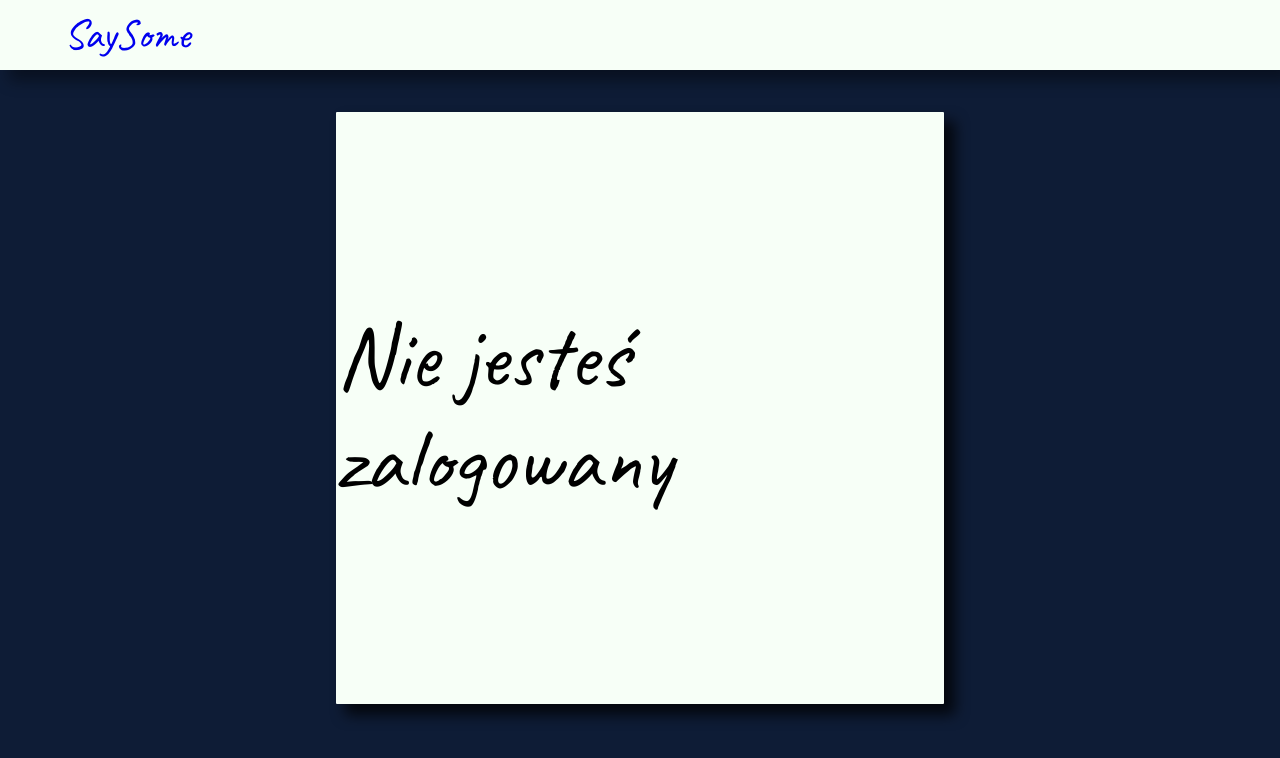
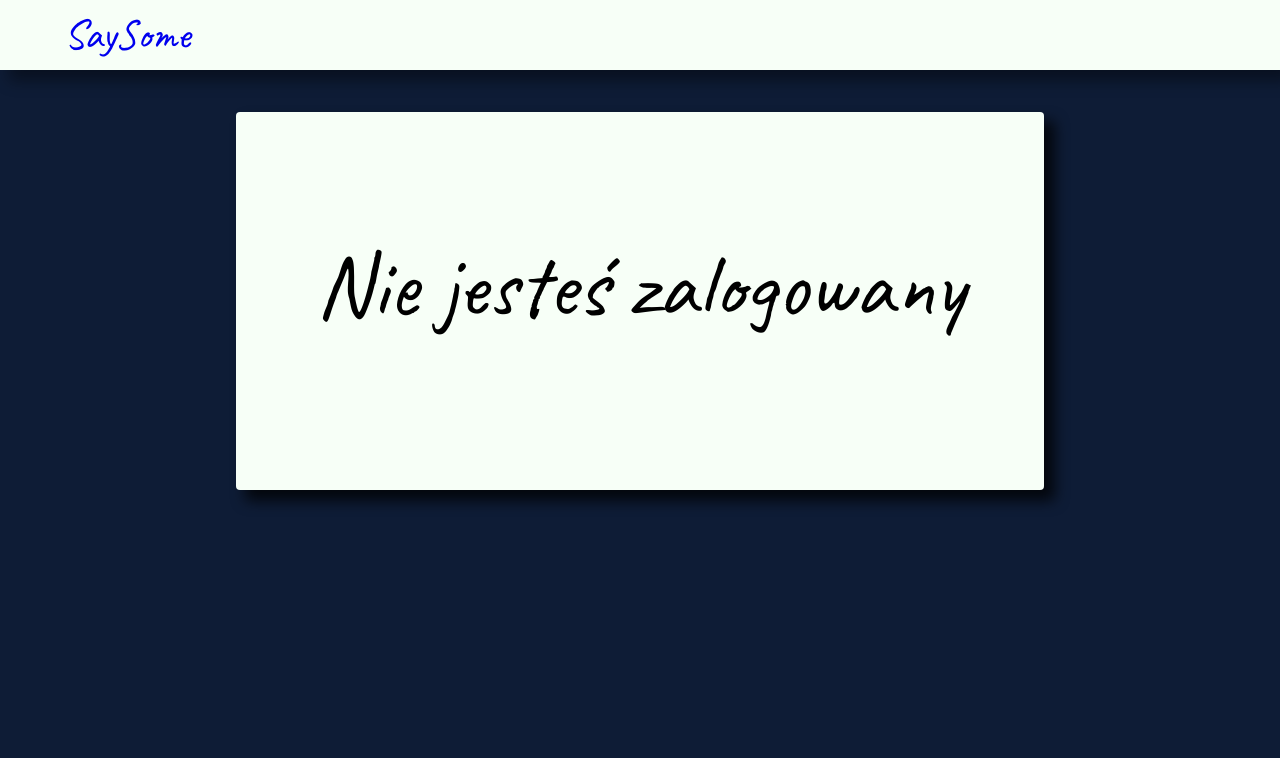
Before and after one commit to mateuszhadrian/SaySome, a React (Create React App) app: page /profil in a window 1280 px wide. Shown: the top 758 px of the page. Built offline with nearby package versions, Linux system fonts and the light colour scheme; no server answers; the HTML template or start-up script is replaced by a standard one.

Commit message:
profile page view corrected/ edit profile card corrected

```diff
--- a/src/App.css
+++ b/src/App.css
@@ -1,4 +1,8 @@
 @import url('https://fonts.googleapis.com/css?family=Caveat&display=swap');
+
+html {
+  height: 100%;
+}
 
 body {
   font-family: 'Caveat', cursive;
@@ -48,6 +52,7 @@ body {
 
 .navbar__button {
   text-decoration: none;
+  color: black;
 }
 
 .navbar__button:visited {
@@ -181,28 +186,29 @@ body {
   display: flex;
   justify-content: center;
   align-items: center;
-  height: 74vh;
 }
 
 .profile-page__background {
   display: flex;
   justify-content: center;
   align-items: center;
-  border-radius: 1px;
+  border-radius: 4px;
   height: 100%;
-  width: 50%;
+  padding: 42px 80px 12px 80px;
   background: #F7FFF7;
   box-shadow: 10px 10px 14px 1px rgba(0, 0, 0, 0.753);
 }
 
 .profile-page__body {
   position: relative;
+  height: 100%;
 }
 
 .edit__container {
   background: rgba(14, 28, 54, 0.897);
-  position: absolute;
-  height: 100vh;
+  position: fixed;
+  z-index: 10;
+  height: 100%;
   width: 100vw;
   display: flex;
   justify-content: center;
@@ -224,8 +230,10 @@ body {
 }
 
 .edit__header {
+  color: #0E1C36;
+  text-shadow: 5px 5px 9px rgba(00,00,00,0.3);
   font-size: 32px;
-  margin-bottom: 12px;
+  margin-bottom: 24px;
 }
 
 .edit__form__wrapper {
@@ -238,11 +246,19 @@ body {
   width: 300px;
 }
 
+.edit__label {
+  color: #0E1C36;
+  position: relative;
+  top: 4px;
+  right: 6px;
+}
+
 .edit__form-input {
+  font-size: 18px;
   border: none;
   border-radius: 2px;
   margin-bottom: 12px;
-  padding: 8px 12px;
+  padding: 8px 14px;
   box-shadow: 10px 10px 14px 1px rgba(00,00,00,0.04);
 }
 
@@ -260,7 +276,7 @@ body {
   font-size: 18px;
   letter-spacing: 2px;
   padding: 4px 12px;
-  box-shadow: 10px 10px 14px 1px rgba(00,00,00,0.04);
+  box-shadow: 10px 10px 14px 1px rgba(00,00,00,0.2);
 }
 
 .profile-page__image-button {
@@ -279,6 +295,7 @@ body {
 
 .profile-page__not-logged-in {
   font-size: 90px;
+  margin: 80px 0 140px 0;
 }
 
 .profile-page__handle-container {
@@ -296,6 +313,7 @@ body {
   outline: none;
   background: #0E1C36;
   font-size: 14px;
+  margin-bottom: 32px;
   padding: 6px 10px 6px 9px;
   border: none;
   border-radius: 4px;
--- a/src/components/EditProfile.js
+++ b/src/components/EditProfile.js
@@ -47,11 +47,11 @@ class EditProfile extends Component {
                     <div className="edit__form__wrapper">
                         <span className="edit__header">Edytuj dane</span>
                         <form className="edit__form">
-                            <label htmlFor="bio">Opis</label>
+                            <label className="edit__label" htmlFor="bio">Opis</label>
                             <input onChange={this.handleChange} value={this.state.bio} className="edit__form-input" type="text" id="bio" name="bio"/>
-                            <label htmlFor="location">Lokalizacja</label>
+                            <label className="edit__label" htmlFor="location">Lokalizacja</label>
                             <input onChange={this.handleChange} value={this.state.location} className="edit__form-input" type="text" id="location" name="location"/>
-                            <label htmlFor="website">Strona internetowa</label>
+                            <label className="edit__label" htmlFor="website">Strona internetowa</label>
                             <input onChange={this.handleChange} value={this.state.website} className="edit__form-input" type="text" id="website" name="website"/>
                             <div className="edit__buttons-container">
                                 <button onClick={this.handleSubmit} className="edit__form-button">Zapisz</button>
--- a/src/components/Navbar.js
+++ b/src/components/Navbar.js
@@ -63,7 +63,7 @@ hideOptions = () => {
             ) : (
                 <div className="navbar__buttons-area">
                         <Link className="navbar__button navbar__button--signup" to="/rejestracja"><span >rejestracja</span></Link>
-                        <Link className="navbar__button navbar__button--login" to="/logowanie"><span >logowanie</span></Link>
+                        <Link className="navbar__button navbar__button--login" to="/logowanie"><span>logowanie</span></Link>
                 </div>
             )
         ) : (
--- a/src/pages/profile.js
+++ b/src/pages/profile.js
@@ -37,17 +37,17 @@ class profile extends Component {
     }
 
     render() {
-        const { user: { authenticated, loading, credentials: { handle, imageUrl, bio, website, location, createdAt, email } }} = this.props
+        const { user: { authenticated, credentials: { handle, imageUrl, bio, website, location, createdAt, email } }} = this.props
 
         const profilePhoto = {
             display: 'flex',
             justifyContent: 'flex-end',
             alignItems: 'flex-end',
-            margin: '12px',
+            margin: '12px 0 48px 0',
             backgroundImage: `url(${imageUrl})`,
-            height: '150px',
-            width: '180px',
-            borderRadius: '60px',
+            height: '260px',
+            width: '300px',
+            borderRadius: '2px',
             backgroundSize: 'cover',
             backgroundPosition: 'center',
             boxShadow: '10px 10px 14px 1px rgba(00,00,00,0.1)'
@@ -72,7 +72,7 @@ class profile extends Component {
                 <hr/>
                 <div className="profile-page__additional-data">
                     {location && <span className="profile-page__location"><i className="fas icon fa-map-marker-alt"></i>{location}</span>}
-                    {website && <span className="profile-page__website"><a className="profile-page__website-link" target="_blank" href={website}><i className="fas icon fa-globe-europe"></i>{website}</a></span>}
+                    {website && <span className="profile-page__website"><a className="profile-page__website-link" target="_blank" rel="noopener noreferrer" href={website}><i className="fas icon fa-globe-europe"></i>{website}</a></span>}
                 </div>
                     <span className="profile-page__createdAt">konto od: {dayjs(createdAt).format('MMM YYYY')}</span>
 
```
